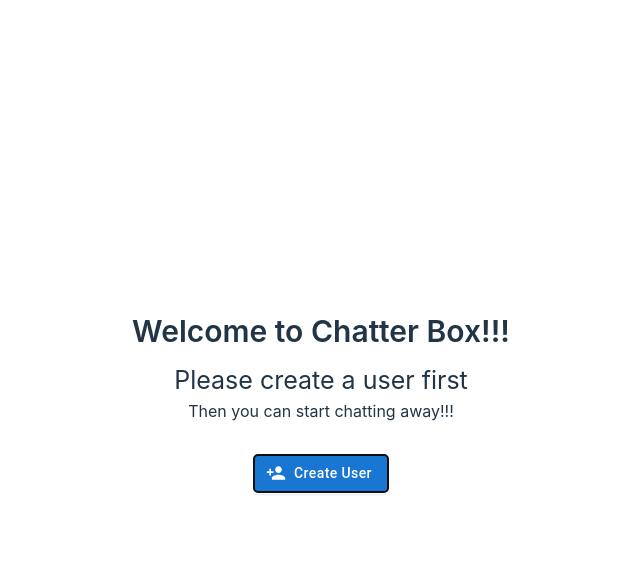
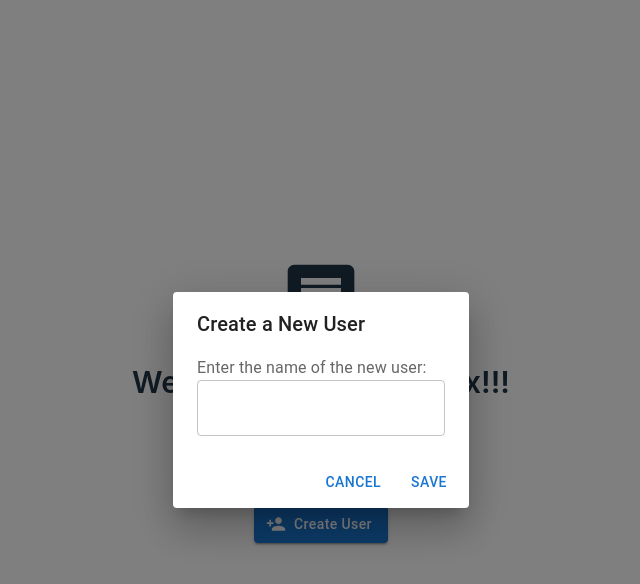
Before and after one commit to MaxHirata/chatter-box-app, a React (Vite) app: page / in a window 1280 px wide. Both pictures are taken after a click on the button "Create User". Shown: the top 584 px of the page, without its empty margins (319-959 px from the left). Built offline with nearby package versions, Linux system fonts and the light colour scheme.

Commit message:
setup CreateUserDialog

```diff
--- a/src/components/CreateUserDialog.jsx
+++ b/src/components/CreateUserDialog.jsx
@@ -0,0 +1,35 @@
+import { useContext, useState } from "react"
+import { ChatContext } from "../context/chatContext"
+import { Button, Dialog, DialogActions, DialogContent, DialogContentText, DialogTitle, TextField } from "@mui/material";
+
+const CreateUserDialog = ({ open, onClose }) => {
+    const { handleCreateUser } = useContext(ChatContext);
+
+    const [userName, setUserName] = useState('');
+
+    return (
+        <Dialog open={open} onClose={onClose}>
+            <DialogTitle>Create a New User</DialogTitle>
+            <DialogContent>
+                <DialogContentText>
+                    Enter the name of the new user:
+                </DialogContentText>
+                <TextField/>
+            </DialogContent>
+            <DialogActions>
+                <Button
+                    onClick={() => onClose()}
+                >
+                    Cancel
+                </Button>
+                <Button
+                    onClick={() => console.log("handle create a new user")}
+                >
+                    Save
+                </Button>
+            </DialogActions>
+        </Dialog>
+    );
+ }
+
+export default CreateUserDialog
--- a/src/components/EmptyUserState.jsx
+++ b/src/components/EmptyUserState.jsx
@@ -1,14 +1,16 @@
 import { Box, Button } from "@mui/material";
 import { useContext, useState } from "react";
 import { ChatContext } from "../context/chatContext";
-import { PersonAdd } from "@mui/icons-material";
+import { Chat, PersonAdd } from "@mui/icons-material";
+import CreateUserDialog from "./CreateUserDialog";
 
 const EmptyUserState = () => {
     const [ openCreateUserDialog, setOpenCreateUserDialog ] = useState(false);
 
     return (
         <Box>
-            <Box>
+            <Chat sx={{ fontSize: 80 }}/>
+            <Box mt={2}>
                 <Box sx={{ fontSize: 30, fontWeight: 600, marginBottom: 1 }}>Welcome to Chatter Box!!!</Box>
                 <Box sx={{ fontSize: 25, fontWeight: 400 }}>Please create a user first</Box>
                 <Box sx={{ fontSize: 16, fontWeight: 400 }}>Then you can start chatting away!!!</Box>
@@ -27,6 +29,7 @@ const EmptyUserState = () => {
             >
                 Create User
             </Button>
+            <CreateUserDialog open={openCreateUserDialog} onClose={() => setOpenCreateUserDialog(false)}/>
         </Box>
     );
 }
```
